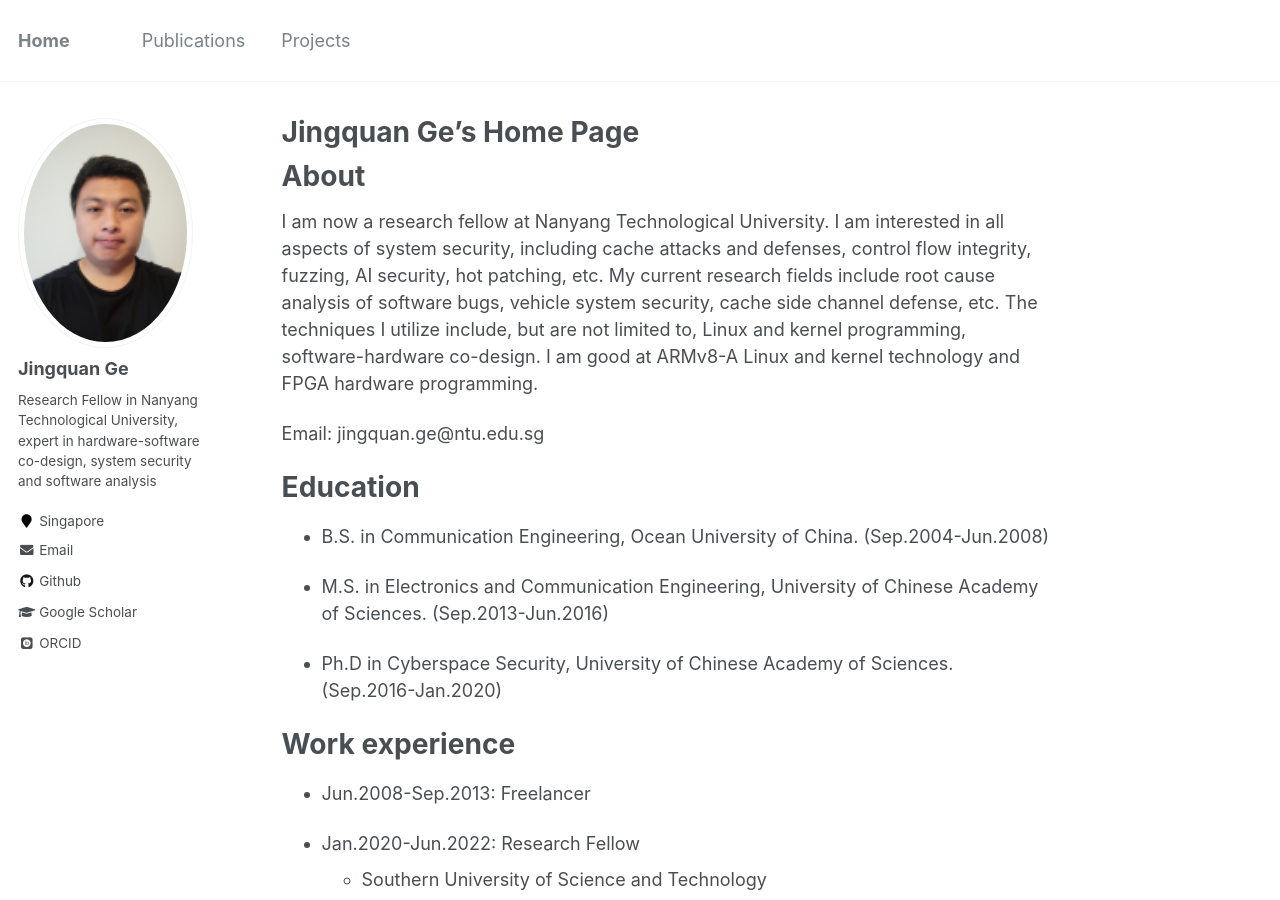
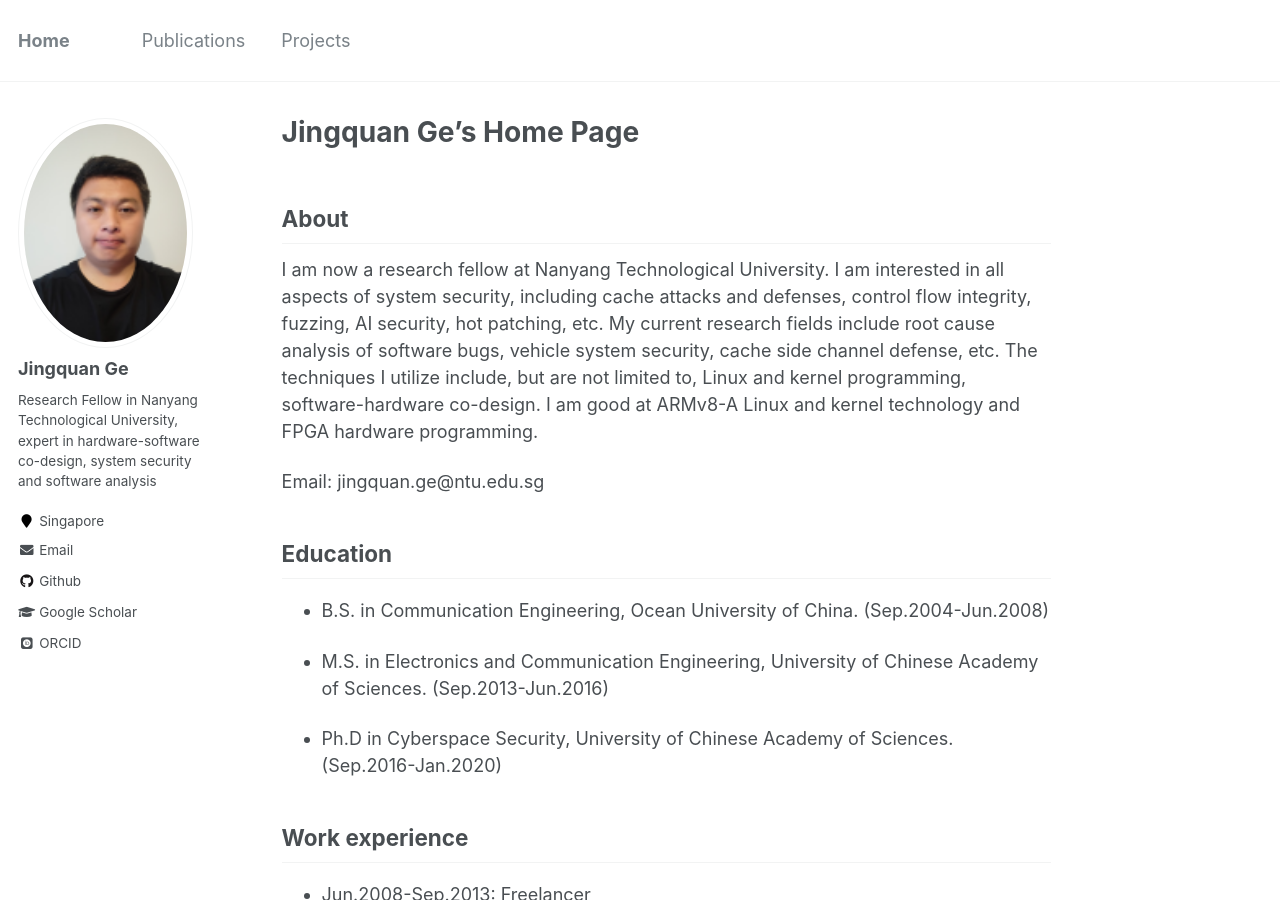
Before and after one commit to gejingquan/gejingquan.github.io, a Jekyll site: the page built from _pages/about.md, in a window 1280 px wide and 900 px high. Built offline with Jekyll 4.4.1, drawn with Linux system fonts in a browser that asks for light colours; some web fonts are replaced.

```diff
--- a/_pages/about.md
+++ b/_pages/about.md
@@ -8,15 +8,13 @@ redirect_from:
   - /about.html
 ---
 
-About
-======
+## About
 I am now a research fellow at Nanyang Technological University. I am interested in all aspects of system security, including cache attacks and defenses, control flow integrity, fuzzing, AI security, hot patching, etc. My current research fields include root cause analysis of software bugs, vehicle system security, cache side channel defense, etc. The techniques I utilize include, but are not limited to, Linux and kernel programming, software-hardware co-design. I am good at ARMv8-A Linux and kernel technology and FPGA hardware programming.
 
 Email: jingquan.ge@ntu.edu.sg
 
 
-Education
-======
+## Education
 * B.S. in Communication Engineering, Ocean University of China. (Sep.2004-Jun.2008)
 
 * M.S. in Electronics and Communication Engineering, University of Chinese Academy of Sciences. (Sep.2013-Jun.2016)
@@ -25,8 +23,7 @@ Education
 
 
 
-Work experience
-======
+## Work experience
 
 * Jun.2008-Sep.2013: Freelancer
 
@@ -40,8 +37,7 @@ Work experience
   * Duties included: Study on System and software security
 
 
-Academic Services
-======
+## Academic Services
 
 * Reviewer of IEEE UIC 2022.
 
@@ -49,8 +45,9 @@ Academic Services
 
 * Artifact Committee of ACSAC 2020.
 
-Skills
-======
+
+
+## Skills
 * Proficiency in linux kernel programming
 * Proficiency in hardware programming
 * Proficiency in ARM assembly programming
```
